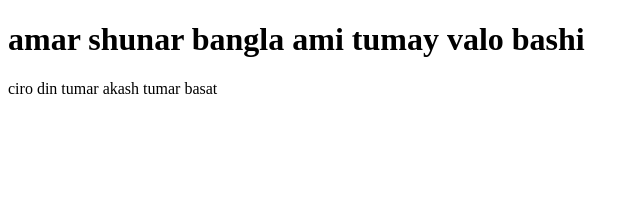
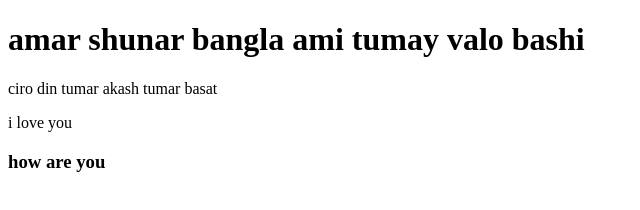
Before and after one commit to mdjahangir86/my-first-website, a plain HTML site: page index.html in a window 1280 px wide. Shown: the whole page, without its empty margins (0-640 px from the left). Drawn offline with Linux system fonts and the light colour scheme.

Commit message:
laren about

```diff
--- a/index.html
+++ b/index.html
@@ -9,5 +9,7 @@
 <body>
     <h1>amar shunar bangla ami tumay valo bashi</h1>
     <p>ciro din tumar akash tumar basat</p>
+    <p>i love you</p>
+    <h3>how are you</h3>
 </body>
 </html>
```
